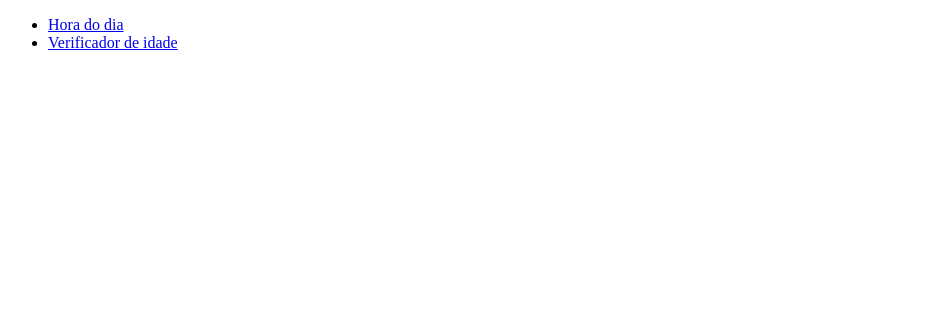
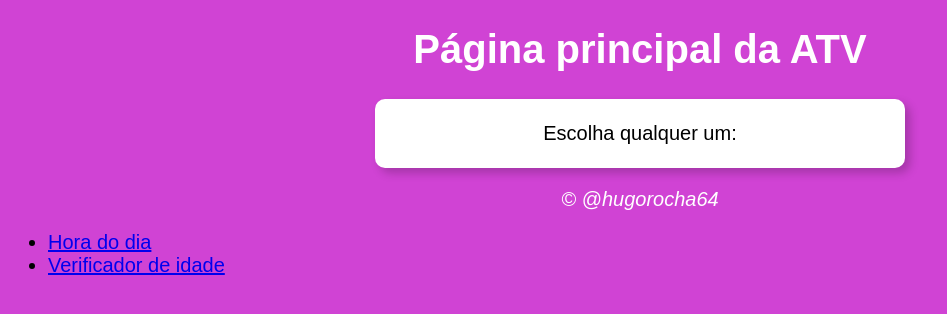
Before and after one commit to HugoRr5/08-js-dom-condicoes, a plain HTML site: page index.html in a window 1280 px wide. Shown: the whole page, without its empty margins (0-947 px from the left). Drawn offline with Linux system fonts and the light colour scheme.

Commit message:
atualizaçao

```diff
--- a/index.html
+++ b/index.html
@@ -1,3 +1,4 @@
+
 <!DOCTYPE html>
 <html lang="pt-br">
 <head>
@@ -5,8 +6,22 @@
   <meta http-equiv="X-UA-Compatible" content="IE=edge">
   <meta name="viewport" content="width=device-width, initial-scale=1.0">
   <title>Atividade JS</title>
+  <link rel="stylesheet" href="estilo.css">
 </head>
 <body>
+    <header>
+    <h1>Página principal da ATV</h1>
+    </header>
+    <section>
+    <div>
+    Escolha qualquer um:
+    </div>
+    </section>
+    <footer>
+       <p>&copy; @hugorocha64</p>
+       <script src="sript.js"></script>
+    </footer>
+
   <ul>
     <li><a href="hora.html">Hora do dia</a></li>
     <li><a href="idade.html">Verificador de idade</a></li>
```
Also changed, not shown: 1 other file.
